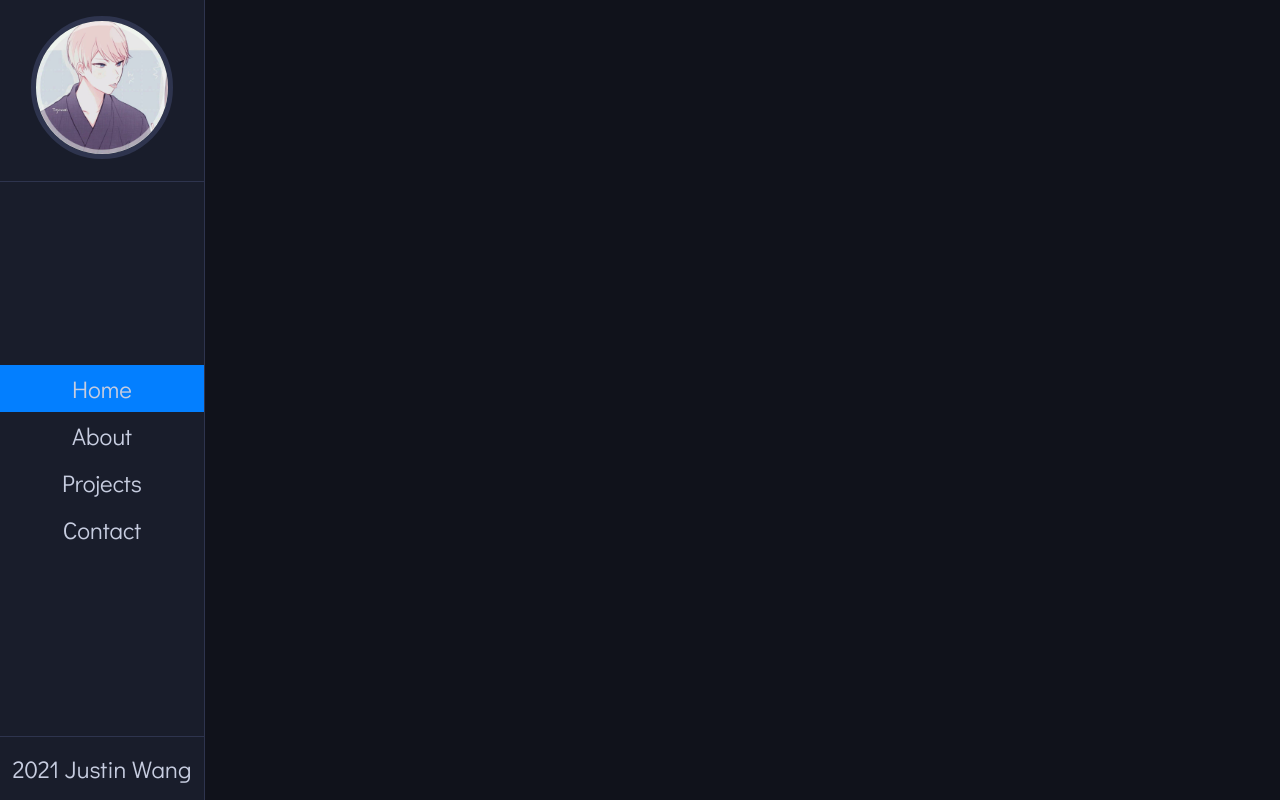
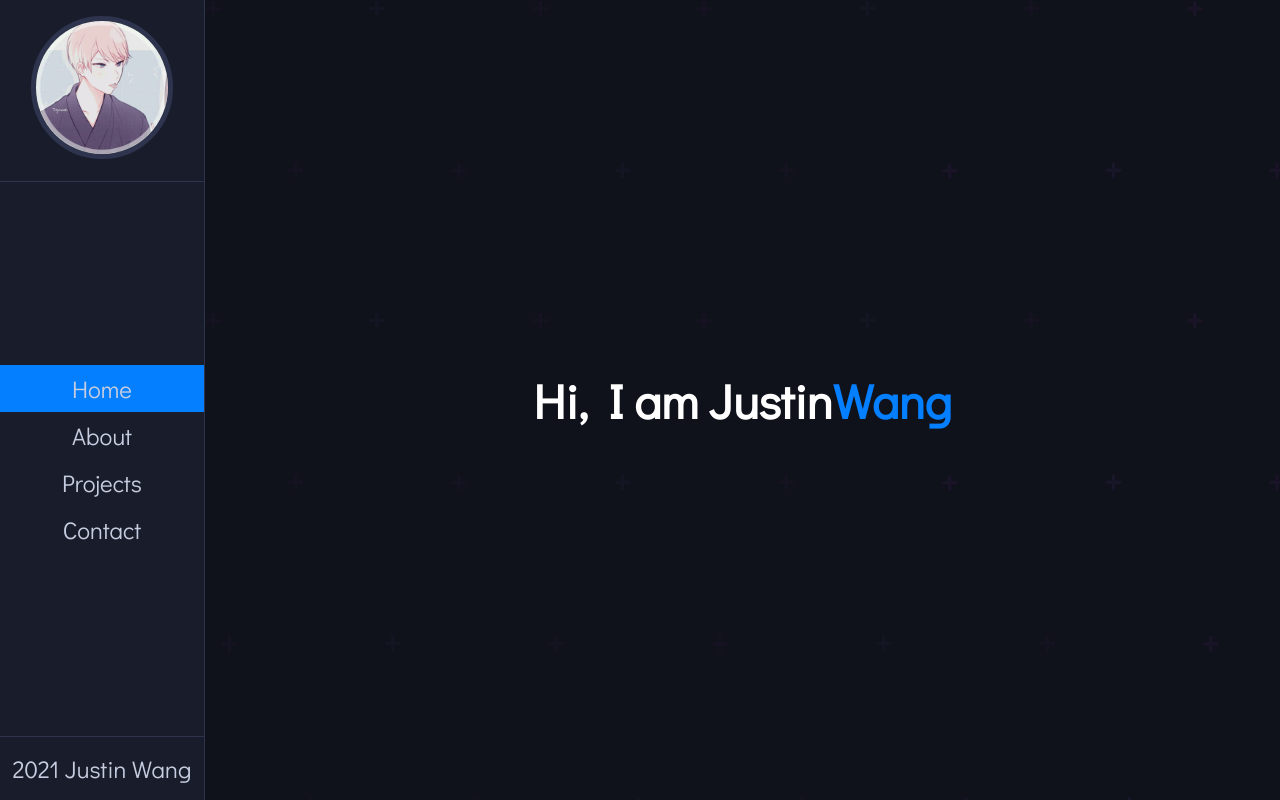
Before and after one commit to Claimundefine/Personal-portfolio, a React (Create React App) app in the folder website/: page / in a window 1280 px wide. Built offline with nearby package versions, Linux system fonts and the light colour scheme.

Commit message:
made build and added some fluff to home page

```diff
--- a/website/src/App.js
+++ b/website/src/App.js
@@ -1,5 +1,6 @@
 import './App.scss'
 import NavBar from './Components/NavBar'
+import HomePage from './Pages/HomePage'
 
 function App() {
   return (
@@ -7,7 +8,11 @@ function App() {
       <div className="sidebar">
         <NavBar />
       </div>
-      <div className="main-content"></div>
+      <div className="main-content">
+        <div className="content">
+            <HomePage />
+          </div>
+        </div>
     </div>
   );
 }
--- a/website/src/App.scss
+++ b/website/src/App.scss
@@ -1,5 +1,6 @@
 @import './styles/layout';
 @import './styles/navbar';
+@import './styles/typography';
 
 *{
     padding: 0;
--- a/website/src/Pages/HomePage.js
+++ b/website/src/Pages/HomePage.js
@@ -2,8 +2,23 @@ import React from 'react'
 
 function HomePage() {
     return (
-        <div>
-            <h1>Home Page</h1>
+        <div className="HomePage">
+            <header className="hero">
+                <h1 className="hero-text">
+                    Hi, I am Justin
+                    <span>
+                        Wang
+                    </span>
+                </h1>
+                {/* <p>
+                    Jungle Kingdom
+                    Jungle Kingdom
+                    ADC Kingdom
+                </p> */}
+                <div className="icons">
+
+                </div>
+            </header>
         </div>
     )
 }
--- a/website/src/styles/_layout.scss
+++ b/website/src/styles/_layout.scss
@@ -12,5 +12,8 @@
         margin-left: 16%;
         background-color: #10121B;
         min-height: 100vh;
+        background-image: url(../img/dots.svg);
+        display: grid;
+        position: relative;
     }
 }
--- /dev/null
+++ b/website/src/styles/_typography.scss
@@ -0,0 +1,16 @@
+.HomePage{
+    position: absolute;
+    top: 50%;
+    left: 50%;
+    transform: translate(-50%, -50%);
+    width: 80%;
+
+}
+
+.hero-text{
+    color: white;
+    text-align: center;
+    span{
+        color: #037FFF;
+    }
+}
```
Also changed, not shown: website/src/img/dots.svg (added).
